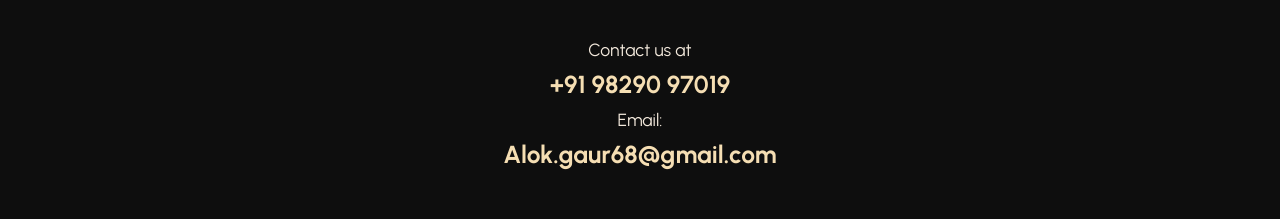
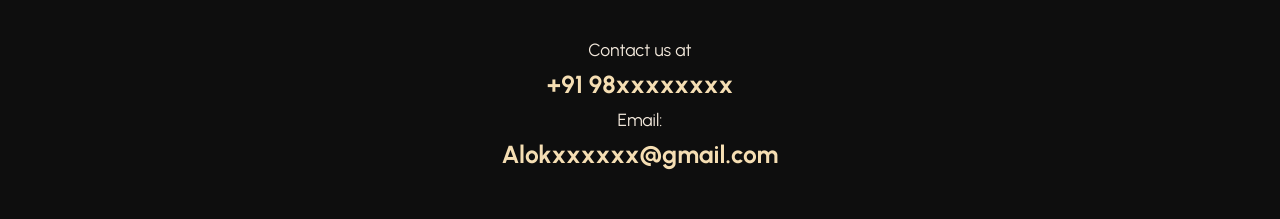
Before and after one commit to anonymous413v/sk, a plain HTML site: page index.html in a window 1280 px wide. Shown: the part 1997-2216 px from the top of the page. Drawn offline with Linux system fonts and the light colour scheme.

Commit message:
Update index.html

```diff
--- a/index.html
+++ b/index.html
@@ -338,9 +338,9 @@ tbody tr:hover {
 
         <section class="contact" id="contact">
             <p>Contact us at</p>
-            <p><strong>+91 98290 97019</strong></p>
+            <p><strong>+91 98xxxxxxxx</strong></p>
             <p>Email:</p>
-            <p><strong>Alok.gaur68@gmail.com</strong></p>
+            <p><strong>Alokxxxxxx@gmail.com</strong></p>
         </section>
 
 
```
